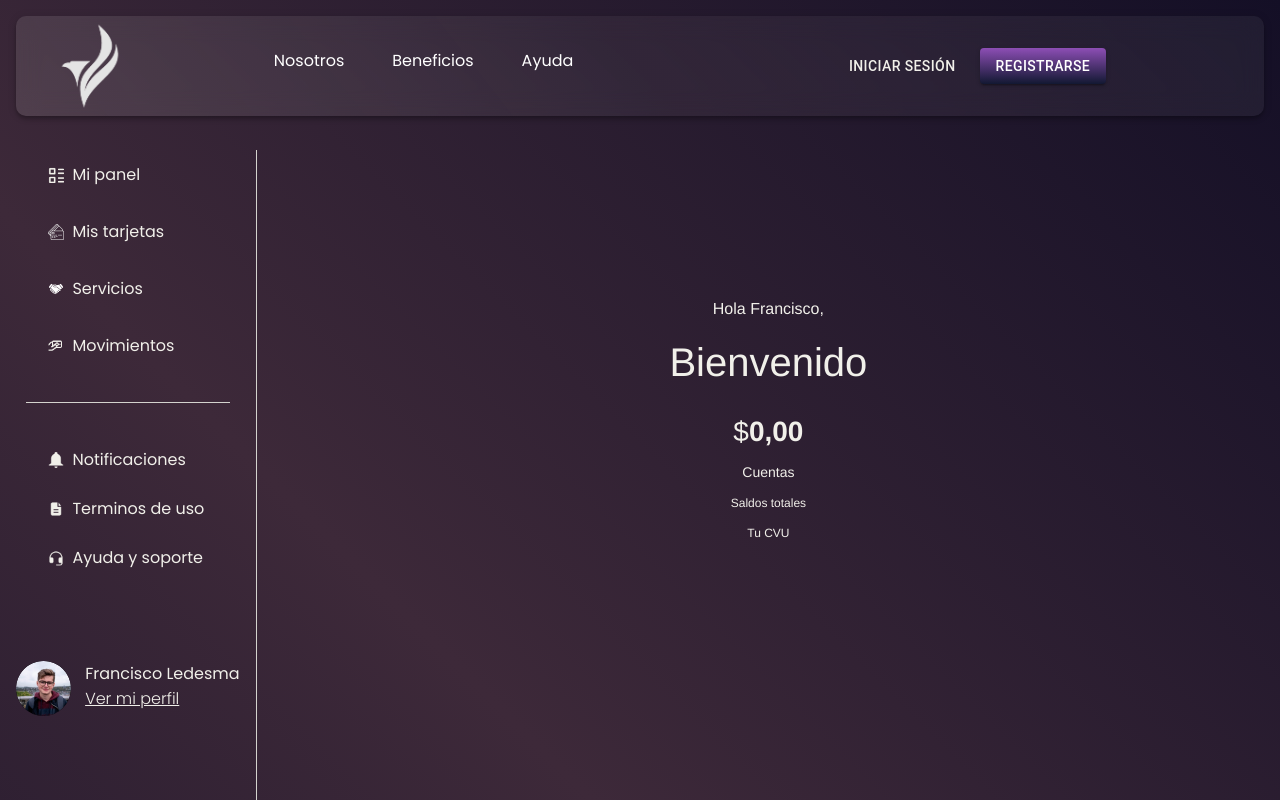
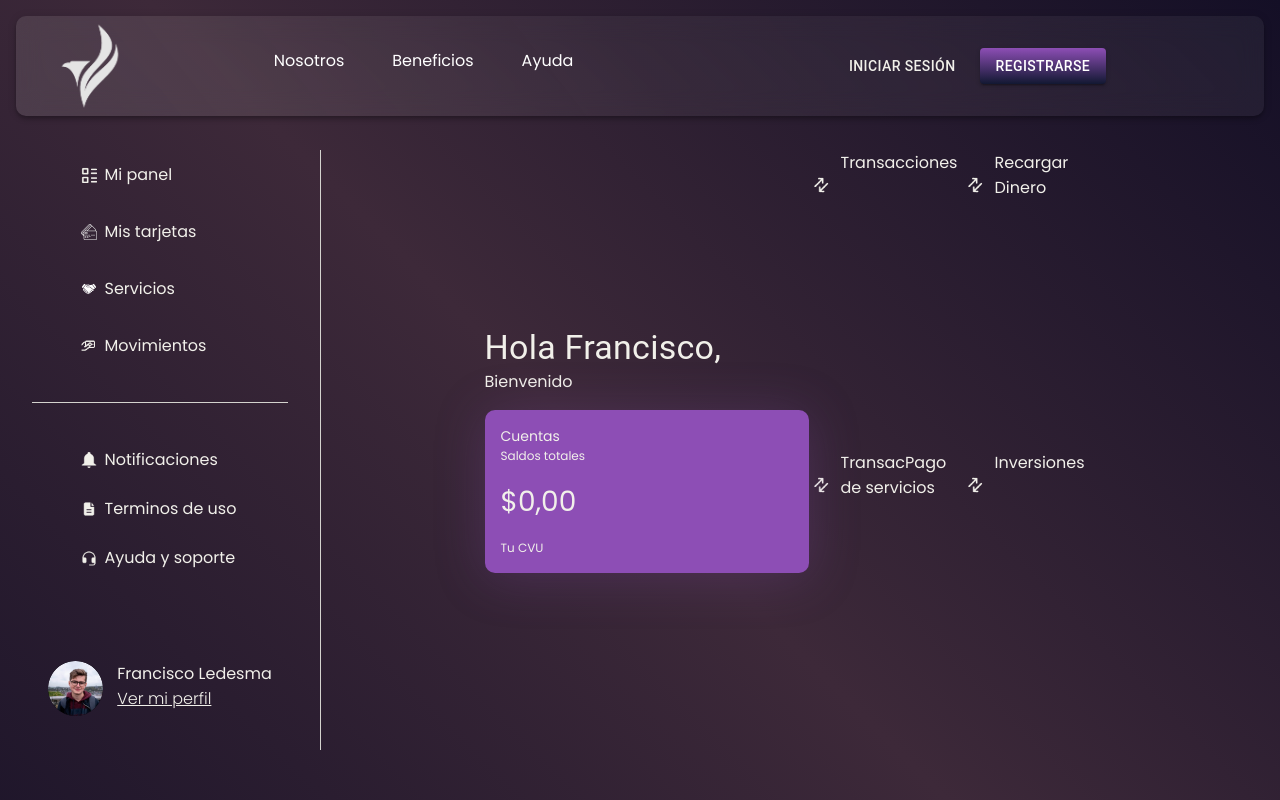
Before and after one commit to No-Country/c12-36-ft-reactnative, a React (Vite) app in the folder frontend/: page /home in a window 1280 px wide. Shown: the top 800 px of the page. Built offline with nearby package versions, Linux system fonts and the light colour scheme.

Commit message:
feat: cards home

```diff
--- /dev/null
+++ b/frontend/src/components/CardsHome/CardsHome.jsx
@@ -0,0 +1,21 @@
+import { Typography } from '@mui/material'
+import trans from '../../assets/fluent_arrow-sort-16-filled.png'
+import './cardsHome.css'
+
+const iconCards = [{ name: 'Transacciones', img: trans }, { name: 'Recargar Dinero', img: trans }, { name: 'TransacPago de servicios', img: trans }, { name: 'Inversiones', img: trans }]
+const CardsHome = () => {
+  return (
+    <div className='gridCards'>
+      {
+            iconCards.map((icon) => (
+              <div style={{ width: '154px', height: '70px', display: 'flex', gap: '8px', borderRadius: '10px' }} key={icon.name}>
+                <img style={{ width: '24px', objectFit: 'contain' }} src={icon.img} alt={icon.name} />
+                <Typography variant='p' color='secondary'>{icon.name}</Typography>
+              </div>
+            ))
+        }
+    </div>
+  )
+}
+
+export default CardsHome
--- /dev/null
+++ b/frontend/src/components/CardsHome/cardsHome.css
@@ -0,0 +1,4 @@
+.gridCards{
+    display: grid;
+    grid-template-columns: 1fr 1fr;
+}
--- a/frontend/src/components/Home/Home.jsx
+++ b/frontend/src/components/Home/Home.jsx
@@ -5,6 +5,7 @@ import Welcome from '../Welcome/Welcome.jsx'
 import arrowSortImage from '../../assets/fluent_arrow-sort-16-filled.png'
 import Sidebar from '../Sidebar/Sidebar'
 import Divider from '@mui/material/Divider'
+import CardsHome from '../CardsHome/CardsHome'
 
 const Overlap = () => {
   return (
@@ -25,12 +26,11 @@ export const Home = () => {
       <div style={{ display: 'flex' }}>
         <Sidebar />
         <Divider orientation='vertical' flexItem className='divider' />
-        <div className='div'>
+        <div style={{ display: 'flex', margin: 'auto', height: '600px', justifyContent: 'center' }}>
           <Welcome />
-
+          <CardsHome />
         </div>
       </div>
-
     </article>
   )
 }
--- a/frontend/src/components/Welcome/Welcome.jsx
+++ b/frontend/src/components/Welcome/Welcome.jsx
@@ -1,18 +1,23 @@
-import React from 'react'
+import { Typography } from '@mui/material'
+import './welcome.css'
 
 const Welcome = () => {
   return (
-    <section style={{ position: 'relative', display: 'flex', flexDirection: 'column', alignItems: 'center', justifyContent: 'center', gap: '1rem', margin: 'auto', marginTop: '150px' }}>
-      <div className='text-wrapper'>Hola Francisco,</div>
-      <h1 className='h-1'>Bienvenido</h1>
-      <div style={{ display: 'flex', flexDirection: 'column', alignItems: 'center', justifyContent: 'center', gap: '1rem' }}>
-        <div className='element' style={{ display: 'flex', alignItems: 'center', justifyContent: 'center' }}>
-          <span className='span'>$ </span>
-          <span className='text-wrapper-8'>0,00</span>
+    <section style={{ position: 'relative', display: 'flex', flexDirection: 'column', gap: '1rem', marginTop: '150px', margin: 'auto' }}>
+      <div>
+        <Typography variant='h4' color='secondary'>Hola Francisco,</Typography>
+        <Typography variant='p' color='secondary'>Bienvenido</Typography>
+      </div>
+      <div className='cardSaldo' style={{ color: '#f1f0ea', display: 'flex', flexDirection: 'column', gap: '1rem', width: '324px', heigt: '160px', background: '#8d4eb5', padding: '16px', borderRadius: '10px' }}>
+        <div>
+          <div style={{ fontSize: '14px' }}>Cuentas</div>
+          <div style={{ fontSize: '12px' }}>Saldos totales</div>
         </div>
-        <div className='text-wrapper-10' style={{ alignSelf: 'center' }}>Cuentas</div>
-        <div className='text-wrapper-9' style={{ alignSelf: 'center' }}>Saldos totales</div>
-        <div className='text-wrapper-11' style={{ alignSelf: 'center' }}>Tu CVU</div>
+        <div style={{ display: 'flex', fontSize: '28px', fontWeight: '400' }}>
+          <span>$ </span>
+          <span>0,00</span>
+        </div>
+        <div style={{ fontSize: '12px' }}>Tu CVU</div>
       </div>
     </section>
   )
--- /dev/null
+++ b/frontend/src/components/Welcome/welcome.css
@@ -0,0 +1,4 @@
+.cardSaldo{
+    box-shadow: 0px 4px 50px 0px rgba(141,78,181,0.25);
+    backdrop-filter: blur(10px);
+}
```
